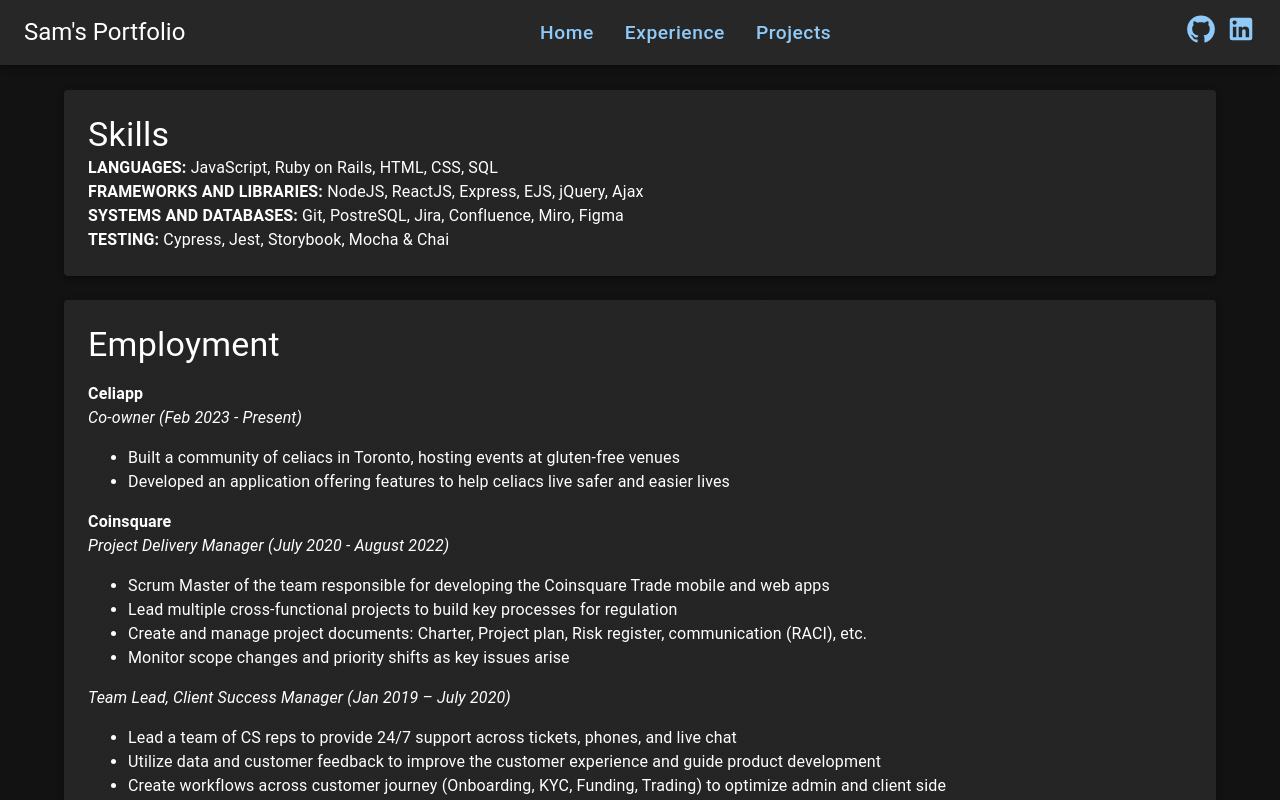
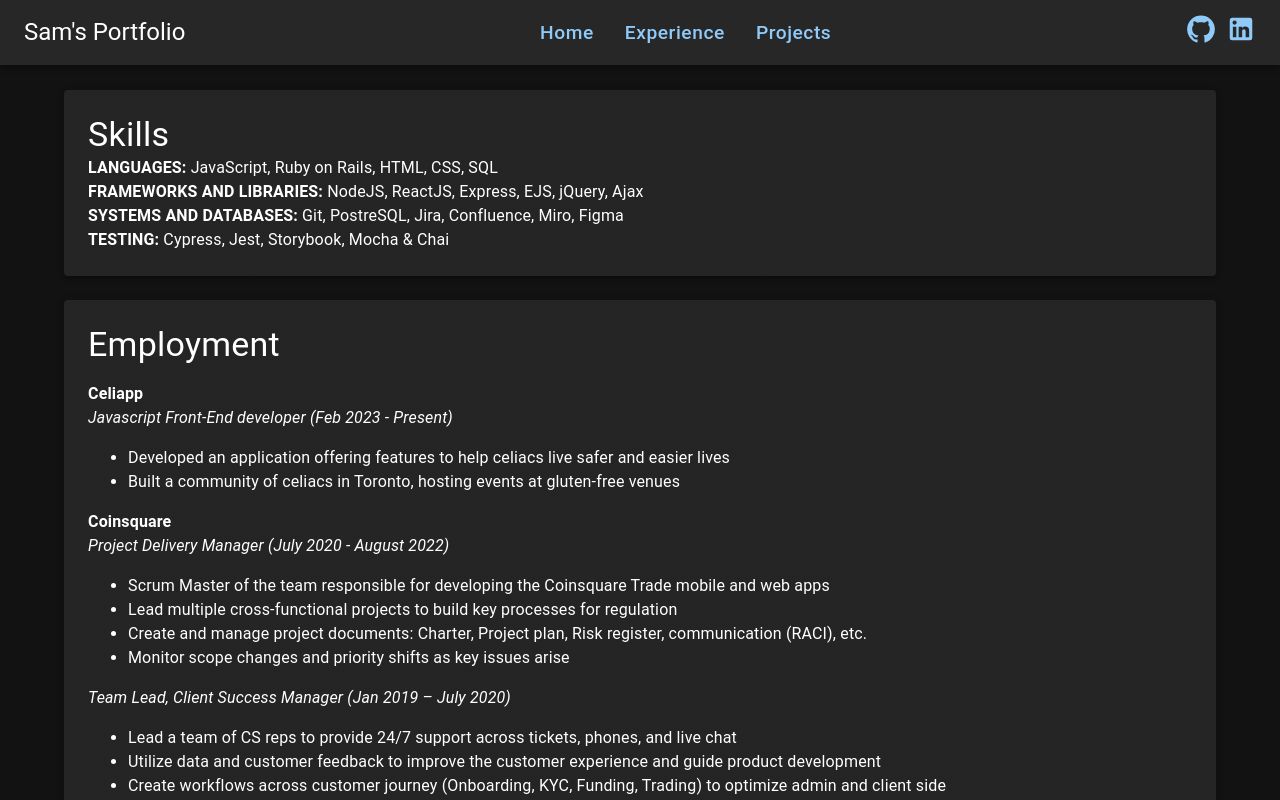
Before and after one commit to SamGiorgievski/my_portfolio, a React (Create React App) app: page /experience in a window 1280 px wide. Shown: the top 800 px of the page. Built offline with nearby package versions, Linux system fonts and the light colour scheme.

Commit message:
experience update

```diff
--- a/src/Experience.js
+++ b/src/Experience.js
@@ -29,10 +29,10 @@ export default function Experience() {
   <Typography variant="body1">
     <strong>Celiapp</strong>
     <br />
-    <em>Co-owner (Feb 2023 - Present)</em>
+    <em> Javascript Front-End developer (Feb 2023 - Present)</em>
     <ul>
+      <li>Developed an application offering features to help celiacs live safer and easier lives</li>
       <li>Built a community of celiacs in Toronto, hosting events at gluten-free venues</li>
-      <li>Developed an application offering features to help celiacs live safer and easier lives</li>
     </ul>
   </Typography>
   <Typography variant="body1">
```
